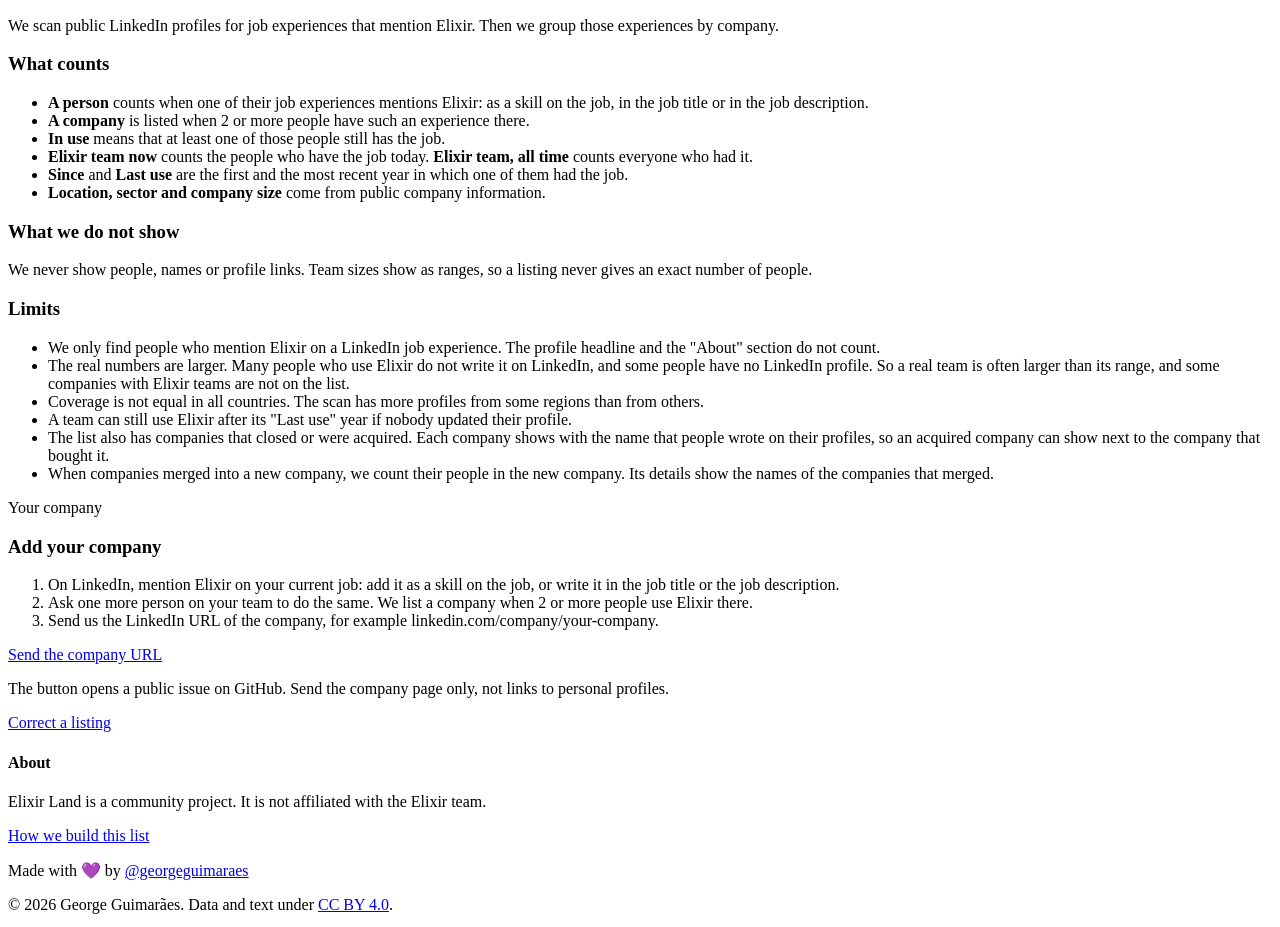
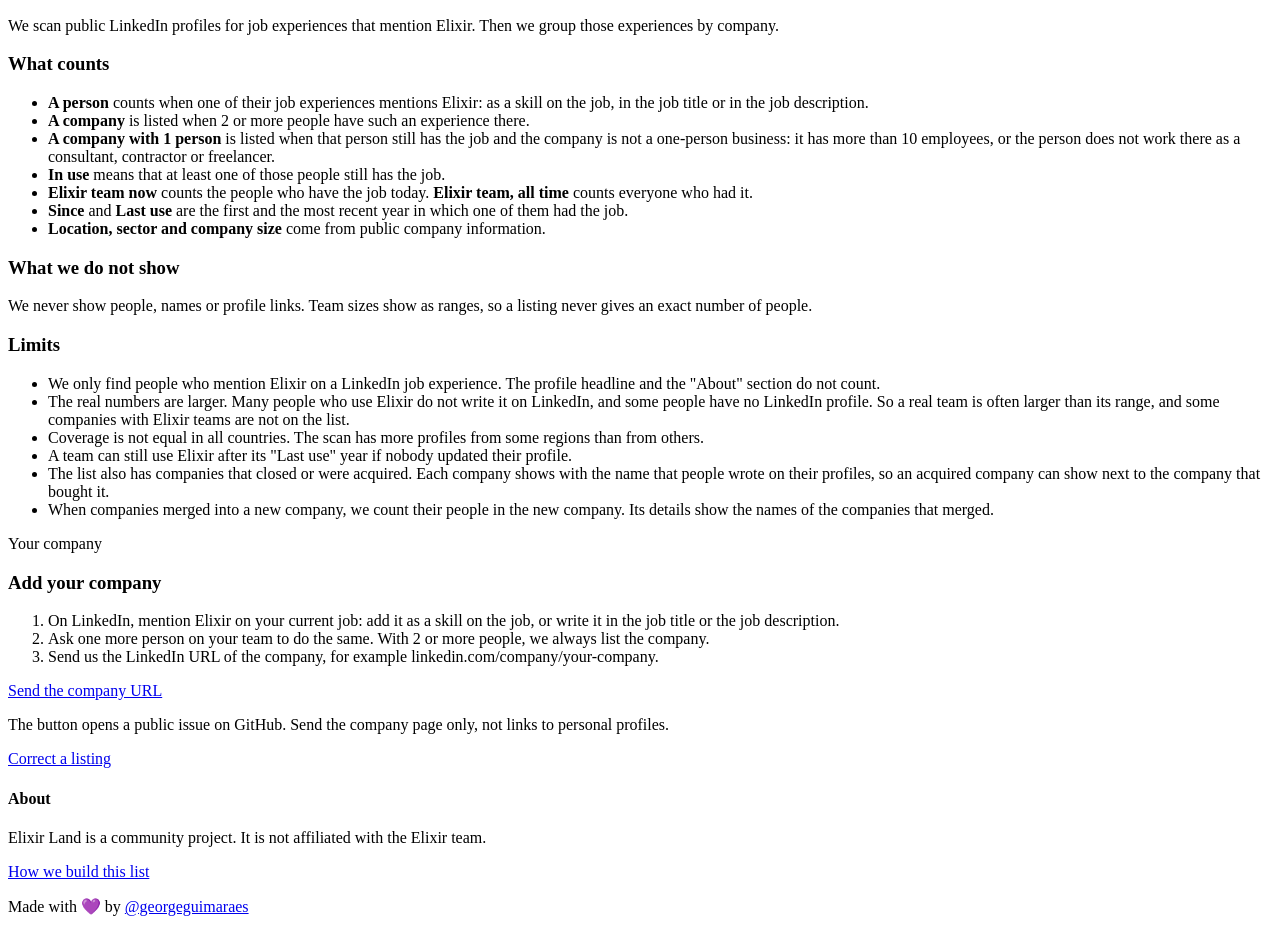
Before and after one commit to georgeguimaraes/elixir.land, a plain HTML site: page build/atlas.src.html in a window 1280 px wide. Shown: the part 2563-3490 px from the top of the page. Drawn offline with Linux system fonts and the light colour scheme.

Commit message:
feat: List companies with 1 current Elixir person
A company with 1 person shows when that person still has the job and the company is not a one-person business: it has more than 10 employees, or the person is not a consultant, contractor or freelancer. The method, the add-company steps, the issue template and the README now say this.

```diff
--- a/build/atlas.src.html
+++ b/build/atlas.src.html
@@ -199,6 +199,7 @@
           <ul>
             <li><b>A person</b> counts when one of their job experiences mentions Elixir: as a skill on the job, in the job title or in the job description.</li>
             <li><b>A company</b> is listed when 2 or more people have such an experience there.</li>
+            <li><b>A company with 1 person</b> is listed when that person still has the job and the company is not a one-person business: it has more than 10 employees, or the person does not work there as a consultant, contractor or freelancer.</li>
             <li><b>In use</b> means that at least one of those people still has the job.</li>
             <li><b>Elixir team now</b> counts the people who have the job today. <b>Elixir team, all time</b> counts everyone who had it.</li>
             <li><b>Since</b> and <b>Last use</b> are the first and the most recent year in which one of them had the job.</li>
@@ -221,7 +222,7 @@
           <h3 class="heading-sm">Add your company</h3>
           <ol class="grid list-decimal gap-1.5 pl-[1.2em] text-small text-muted">
             <li>On LinkedIn, mention Elixir on your current job: add it as a skill on the job, or write it in the job title or the job description.</li>
-            <li>Ask one more person on your team to do the same. We list a company when 2 or more people use Elixir there.</li>
+            <li>Ask one more person on your team to do the same. With 2 or more people, we always list the company.</li>
             <li>Send us the LinkedIn URL of the company, for example linkedin.com/company/your-company.</li>
           </ol>
           <a class="btn btn-neutral btn-sm h-[38px] self-start px-3.5 text-small font-semibold" href="https://github.com/georgeguimaraes/elixir.land/issues/new?template=add-company.yml" data-track="add-company/github">Send the company URL</a>
```
Also changed, not shown: 2 other files.
